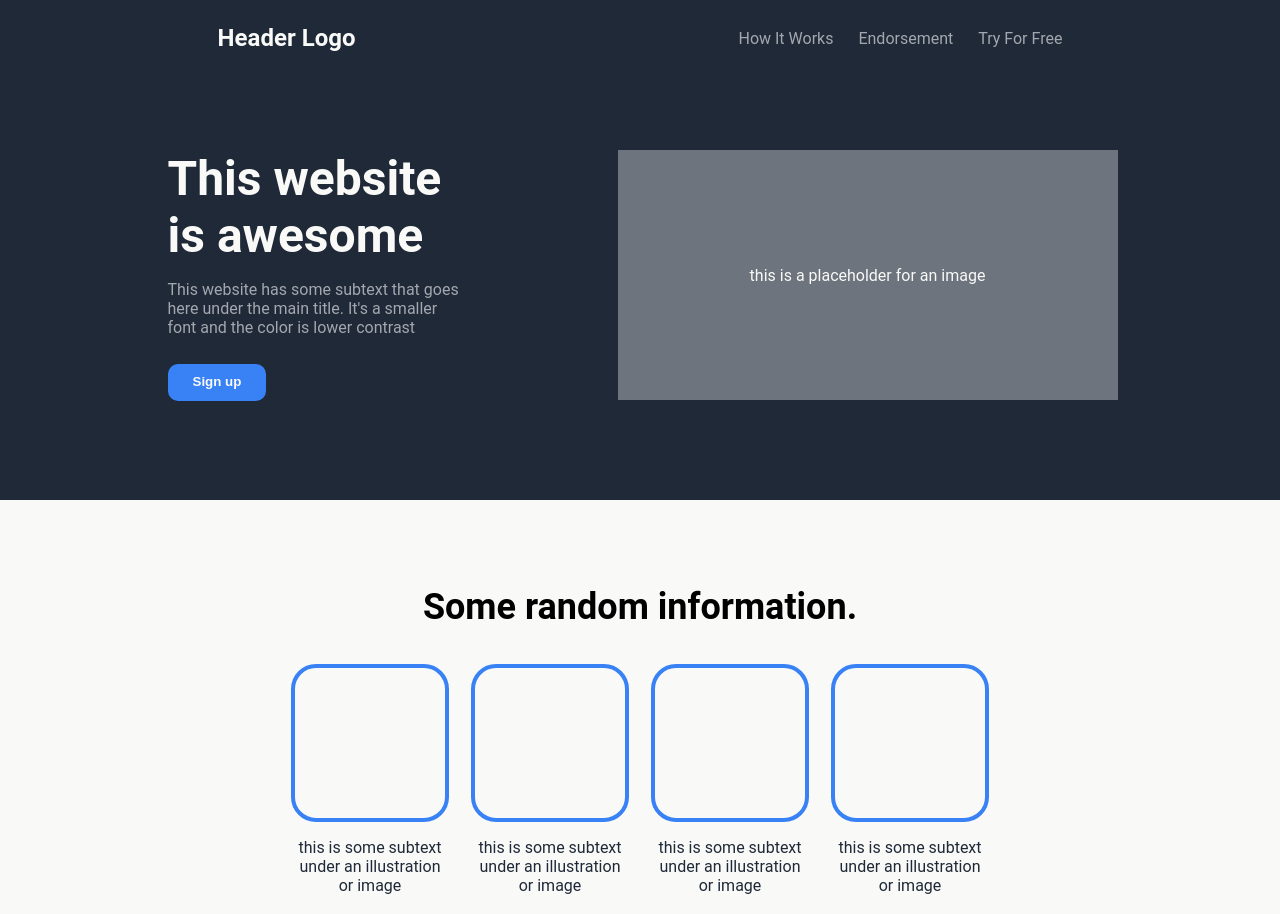
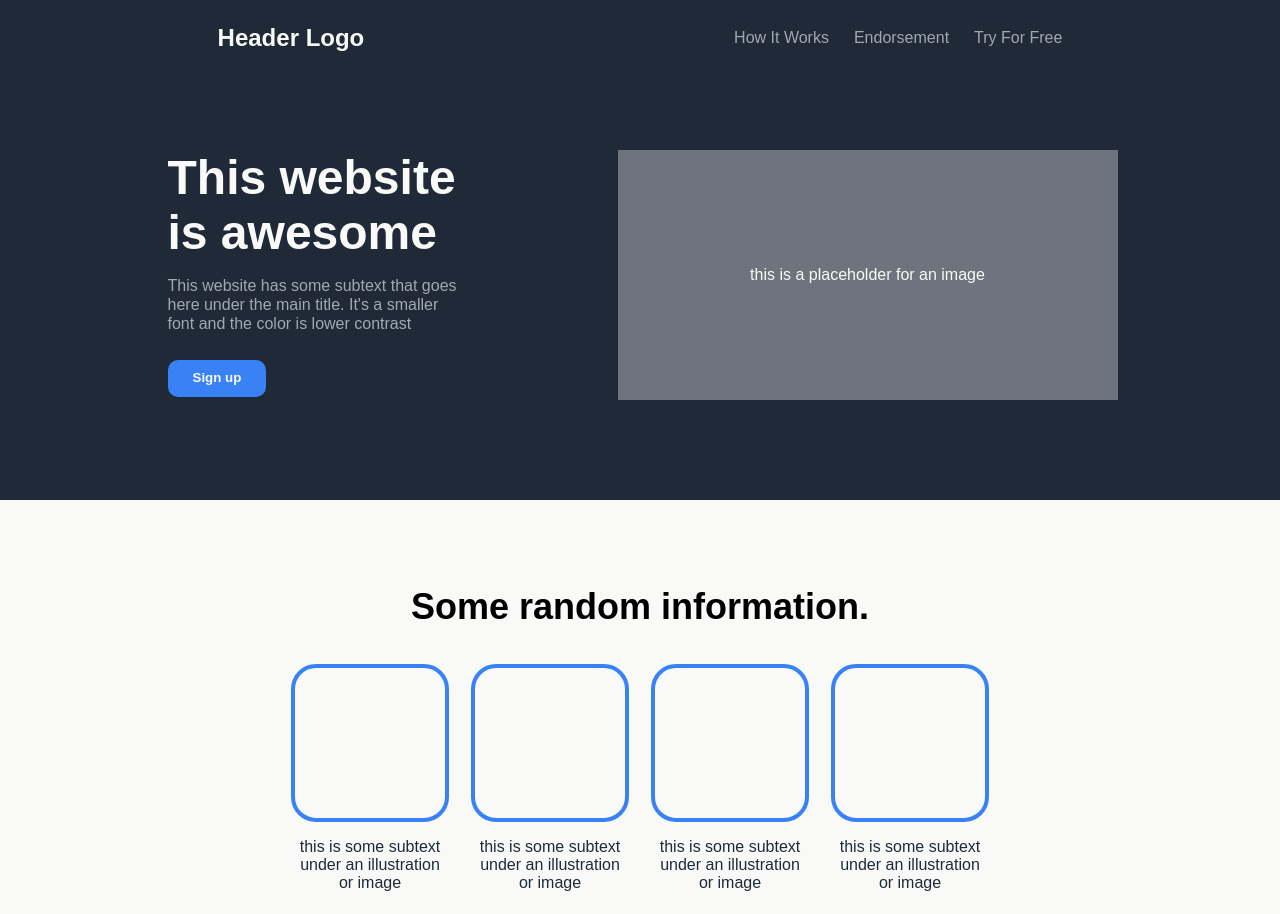
Before and after one commit to clodo980/landing-page, a plain HTML site: page index.html in a window 1280 px wide. Shown: the top 914 px of the page. Drawn offline with Linux system fonts and the light colour scheme.

Commit message:
Remove redundant elements and undo defective CSS text style grouping

```diff
--- a/styles.css
+++ b/styles.css
@@ -18,7 +18,7 @@ body {
     width: 100%;
     height: 100vh;
     overflow: auto;
-    font-family: 'Roboto', sans-serif;
+    font-family: sans-serif;
     background-color: var(--darkblue);
 }
 
@@ -41,6 +41,7 @@ body {
 
 #hero-main-text {
     font-size: 48px;
+    font-weight: bold;
     margin: unset;
 }
 
@@ -52,12 +53,9 @@ body {
     color: var(--graytext);
 }
 
-#hero-main-text, #info-header-text {
-    font-weight: bold;
-}
-
 #info-header-text {
     font-size: 36px;
+    font-weight: bold;
     text-align: center;
 }
 
```
